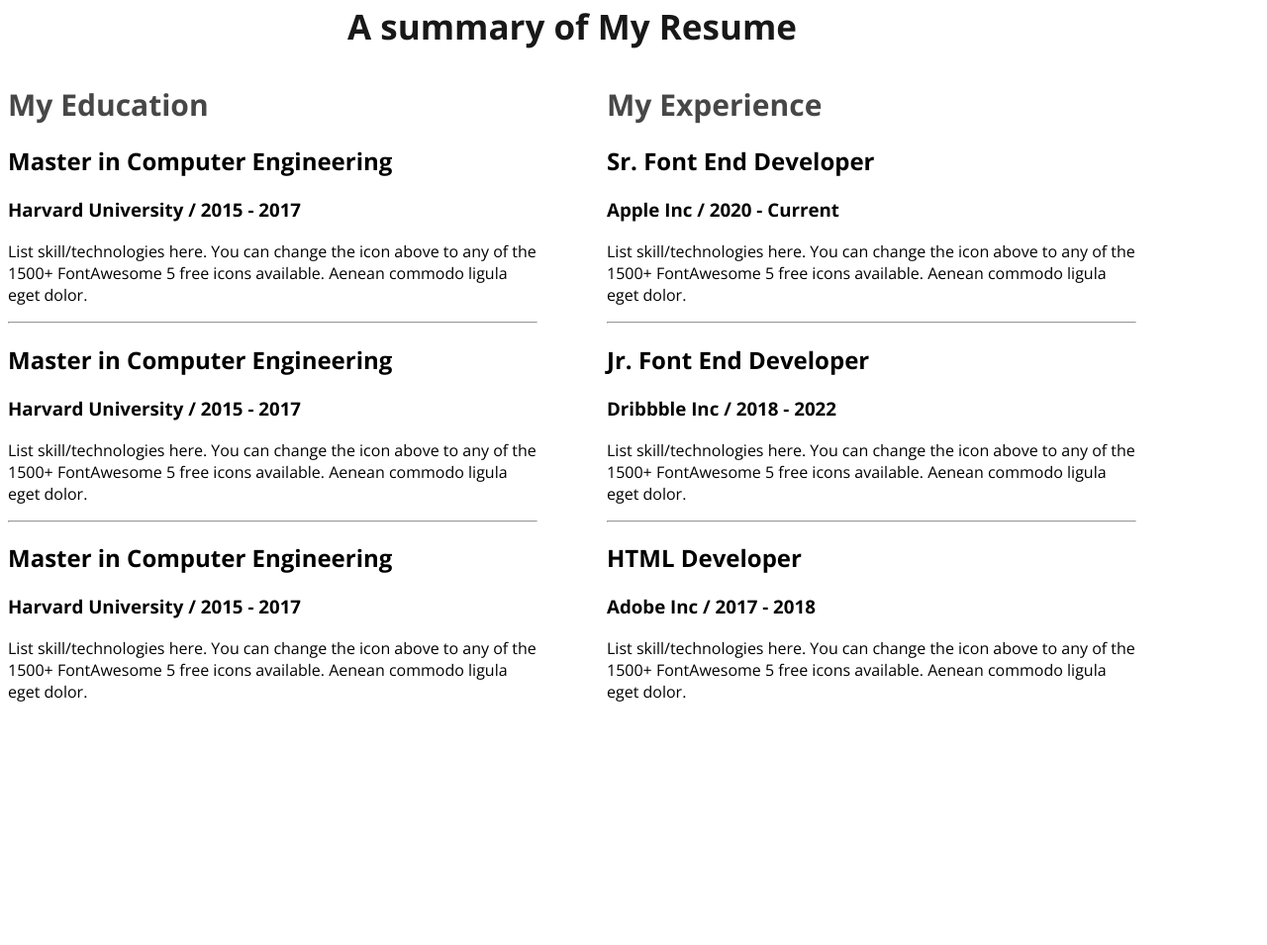
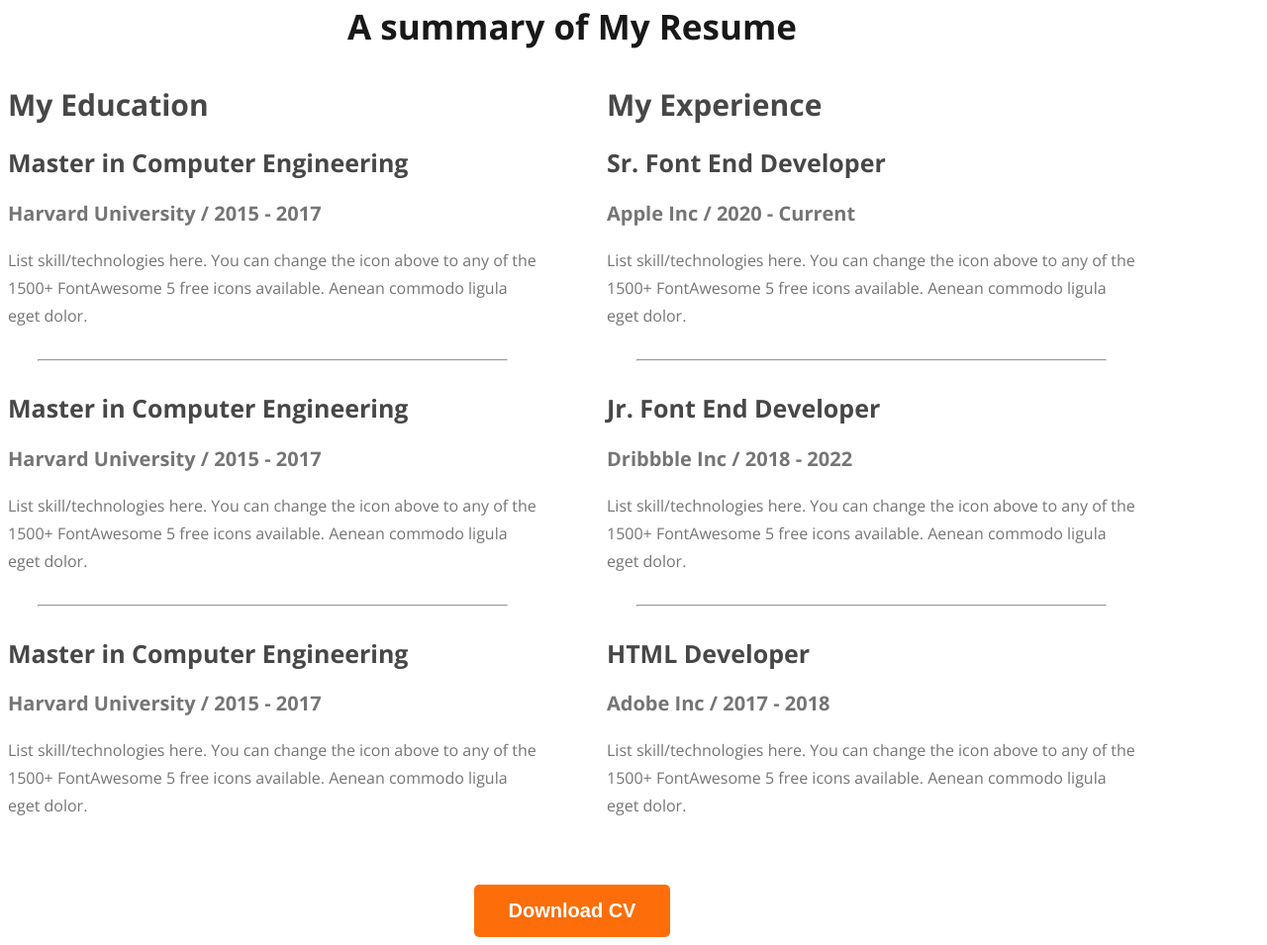
Before and after one commit to aymanshoity/web-developer-portfolio, a plain HTML site: page index.html in a window 1280 px wide. Shown: the part 2336-3291 px from the top of the page at 99% size. Before the commit the page ends 3070 px from the top, so only its background shows below. Drawn offline with nearby package versions, Linux system fonts and the light colour scheme.

Commit message:
resume des totally done

```diff
--- a/index.html
+++ b/index.html
@@ -149,6 +149,9 @@
 
                 </div>
             </div>
+            <div class="dcv">
+                <button class="button_pri">Download CV</button>
+            </div>
         </section>
 
     </main>
--- a/styles/portfolio.css
+++ b/styles/portfolio.css
@@ -162,9 +162,36 @@ main section{
 .resume-col-title{
 
     color:  #474747;font-size: 30px;
-    font-weight: 700;
+    font-weight: 700;margin-bottom: 10px;
 }
 .resume-con{
     display: flex;
     gap: 70px;
 }
+.resume-item-des{
+    color:  #757575;
+    font-size: 16px;
+    font-weight: 400;
+    line-height: 28px;
+}
+.resule-iem-ins{
+    color: var(--dark-03, #757575);
+    font-size: 20px;
+    font-weight: 600;
+    line-height: normal;
+    margin-bottom: 20px;
+
+}
+
+.resme-itam-title{
+    color:  #474747;font-size: 25px;font-weight: 700;
+
+
+}
+.resume-con hr{
+    margin: 30px;
+}
+.dcv{
+    text-align: center;
+    margin-top: 50px;
+}
```
